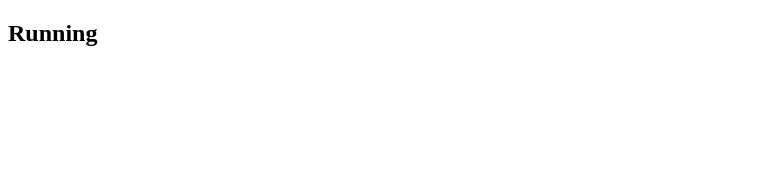
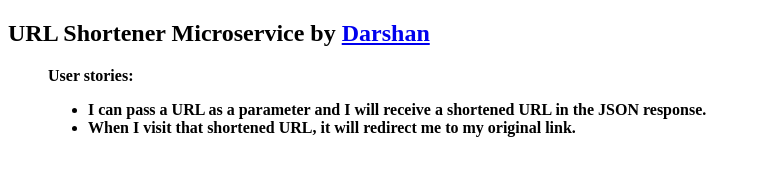
Before and after one commit to Dave1089/url-shortner, a website: page public/index.html in a window 1280 px wide. Shown: the whole page, without its empty margins (0-759 px from the left). Drawn offline with Linux system fonts and the light colour scheme.

Commit message:
some more change

```diff
--- a/public/index.html
+++ b/public/index.html
@@ -1,6 +1,17 @@
 <!DOCTYPE html>
 <html>
     <body>
-        <h2>Running</h2>
+        <h2>URL Shortener Microservice by <a href="https://github.com/Dave1089/">Darshan</a></h2>
+        <blockquote>
+            <strong>
+            User stories:
+            <ul>
+                <li>I can pass a URL as a parameter and I will receive a shortened URL in the JSON response.</li>
+                <li>When I visit that shortened URL, it will redirect me to my original link.</li>
+            </ul>
+            </strong>
+        </blockquote>
+
+
     </body>
 </html>
--- a/server.js
+++ b/server.js
@@ -22,8 +22,9 @@ app.get('/new/*', function (req, res){
 
         if(err) throw err
         responseData = JSON.stringify(newURL)
+        res.send(responseData)
         db.close()
-        res.send(responseData)
+
         })
     })
 
```
